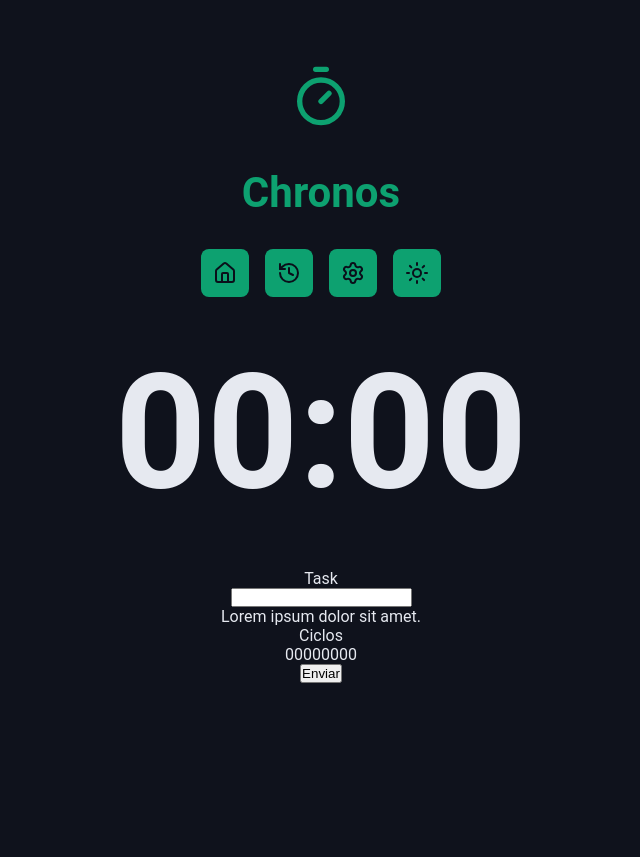
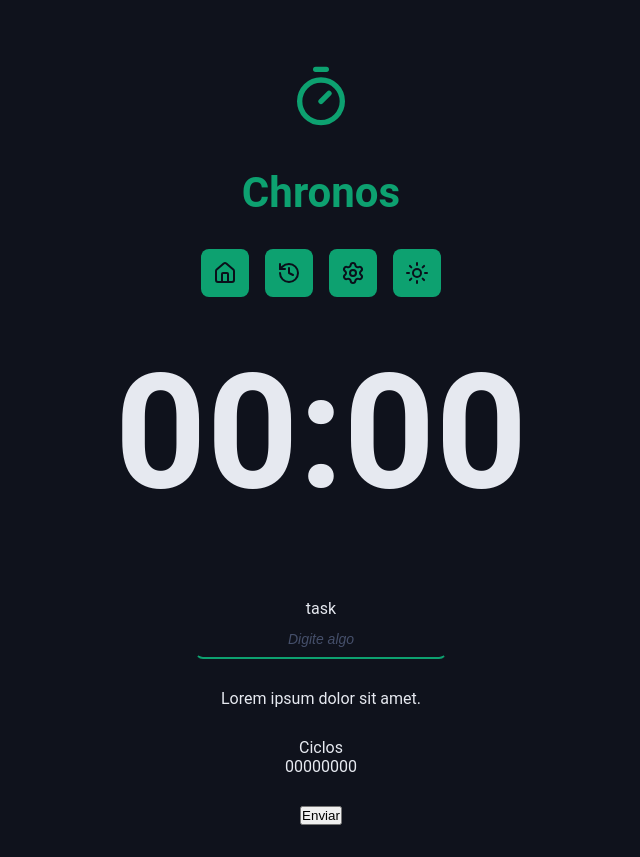
Before and after one commit to Andreysson-Araujo/chronos-pomodoro, a React (Vite) app: page / in a window 1280 px wide. Shown: the whole page, without its empty margins (319-959 px from the left). Before the commit the page ends 800 px from the top, so only its background shows below. Built offline with nearby package versions, Linux system fonts and the light colour scheme.

Commit message:
add CSS to the Input

```diff
--- a/src/App.tsx
+++ b/src/App.tsx
@@ -25,7 +25,12 @@
       <Container>
         <form className="form" action="">
           <div className="formRow">
-            <DefaultInput id="meuInput" type="text" />
+            <DefaultInput
+              labelText="task"
+              id="meuInput"
+              type="text"
+              placeholder="Digite algo"
+            />
           </div>
 
           <div className="formRow">
--- a/src/components/DefaultInput/index.tsx
+++ b/src/components/DefaultInput/index.tsx
@@ -1,12 +1,20 @@
+import styles from "./styles.module.css";
+
 type DefaultInputProps = {
   id: string;
+  labelText?: string;
 } & React.ComponentProps<"input">;
 
-export function DefaultInput({ id, type }: DefaultInputProps) {
+export function DefaultInput({
+  id,
+  type,
+  labelText,
+  ...rest
+}: DefaultInputProps) {
   return (
     <>
-      <label htmlFor={id}>Task</label>
-      <input id={id} type={type} />
+      {labelText && <label htmlFor={id}>{labelText}</label>}
+      <input className={styles.input} id={id} type={type} {...rest} />
     </>
   );
 }
--- /dev/null
+++ b/src/components/DefaultInput/styles.module.css
@@ -0,0 +1,28 @@
+.input {
+  background-color: transparent;
+  text-align: center;
+  font-size: 1.8rem;
+  padding: 0.8rem;
+  border-radius: 0.8rem;
+  color: var(--text-default);
+  outline: none;
+
+  border: 0.2rem solid transparent;
+  border-bottom: 0.2rem solid var(--primary);
+  transition: all 0.1s ease-in-out;
+}
+
+.input:focus {
+  border: 0.2rem solid var(--primary);
+}
+
+.input::placeholder {
+  color: var(--gray-500);
+  font-size: 1.4rem;
+  font-style: italic;
+}
+
+.input:disabled {
+  border-bottom: 0.2rem solid var(--disabled);
+  color: var(--text-muted);
+}
--- a/src/styles/global.css
+++ b/src/styles/global.css
@@ -33,4 +33,5 @@
   justify-content: center;
   flex-direction: column;
   grid-area: 2.4rem;
+  margin-top: 3rem;
 }
```
